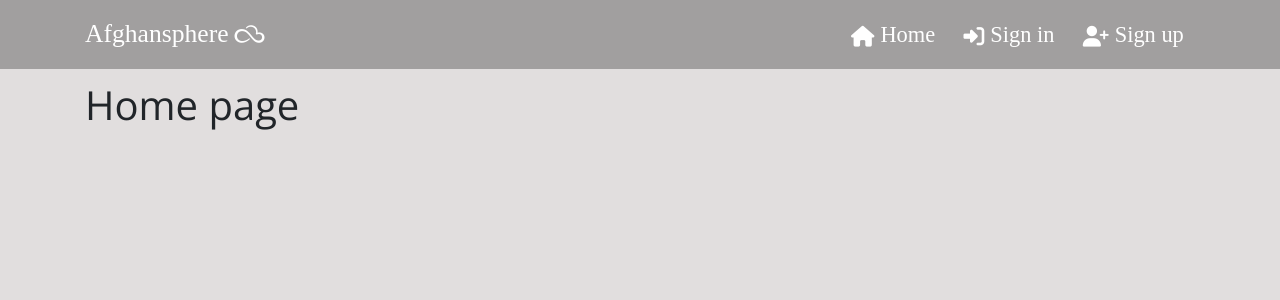
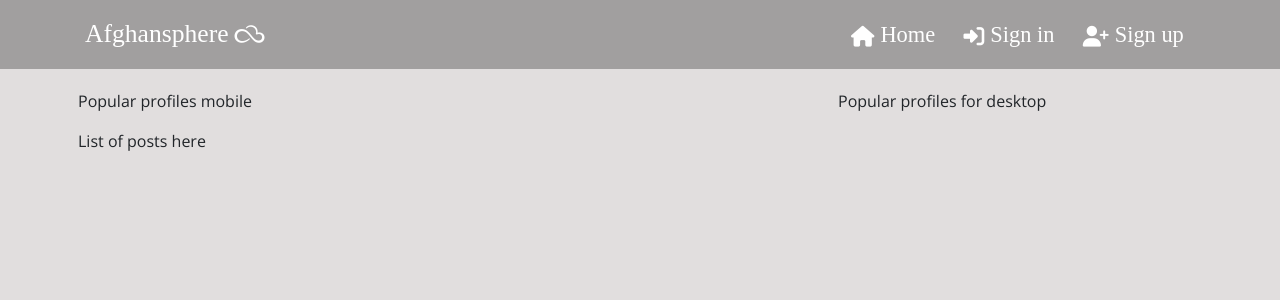
Before and after one commit to LimaZurmati/afghansphere1, a React (Create React App) app: page / in a window 1280 px wide. Shown: the top 300 px of the page. Built offline with nearby package versions, Linux system fonts and the light colour scheme; no server answers; a web font is replaced by a local one.

Commit message:
Add PostPage Home, Liked and Feed Routes

```diff
--- a/src/App.js
+++ b/src/App.js
@@ -1,3 +1,4 @@
+
 import styles from "./App.module.css";
 import NavBar from "./components/NavBar";
 import Container from "react-bootstrap/Container";
@@ -5,16 +6,47 @@
 import "./api/axiosDefaults";
 import SignUpForm from "./pages/auth/SignUpForm";
 import SignInForm from "./pages/auth/SignInForm";
-import PostCreateForm from "./pages/posts/PostCreateForm.js";
-import PostPage from "./pages/posts/PostPage.js";
+import PostCreateForm from "./pages/posts/PostCreateForm";
+import PostPage from "./pages/posts/PostPage";
+import PostsPage from "./pages/posts/PostsPage";
+import { useCurrentUser } from "./contexts/CurrentUserContext";
 
 function App() {
+  const currentUser = useCurrentUser();
+  const profile_id = currentUser?.profile_id || "";
+
   return (
     <div className={styles.App}>
       <NavBar />
       <Container className={styles.Main}>
         <Switch>
-          <Route exact path="/" render={() => <h1>Home page</h1>} />
+          <Route
+            exact
+            path="/"
+            render={() => (
+              <PostsPage message="No results found. Adjust the search keyword." />
+            )}
+          />
+          <Route
+            exact
+            path="/feed"
+            render={() => (
+              <PostsPage
+                message="No results found. Adjust the search keyword or follow a user."
+                filter={`owner__followed__owner__profile=${profile_id}&`}
+              />
+            )}
+          />
+          <Route
+            exact
+            path="/liked"
+            render={() => (
+              <PostsPage
+                message="No results found. Adjust the search keyword or like a post."
+                filter={`likes__owner__profile=${profile_id}&ordering=-likes__created_at&`}
+              />
+            )}
+          />
           <Route exact path="/signin" render={() => <SignInForm />} />
           <Route exact path="/signup" render={() => <SignUpForm />} />
           <Route exact path="/posts/create" render={() => <PostCreateForm />} />
```
Also changed, not shown: src/pages/posts/PostsPage.js (renamed from src/pages/posts/postsPage.js).
